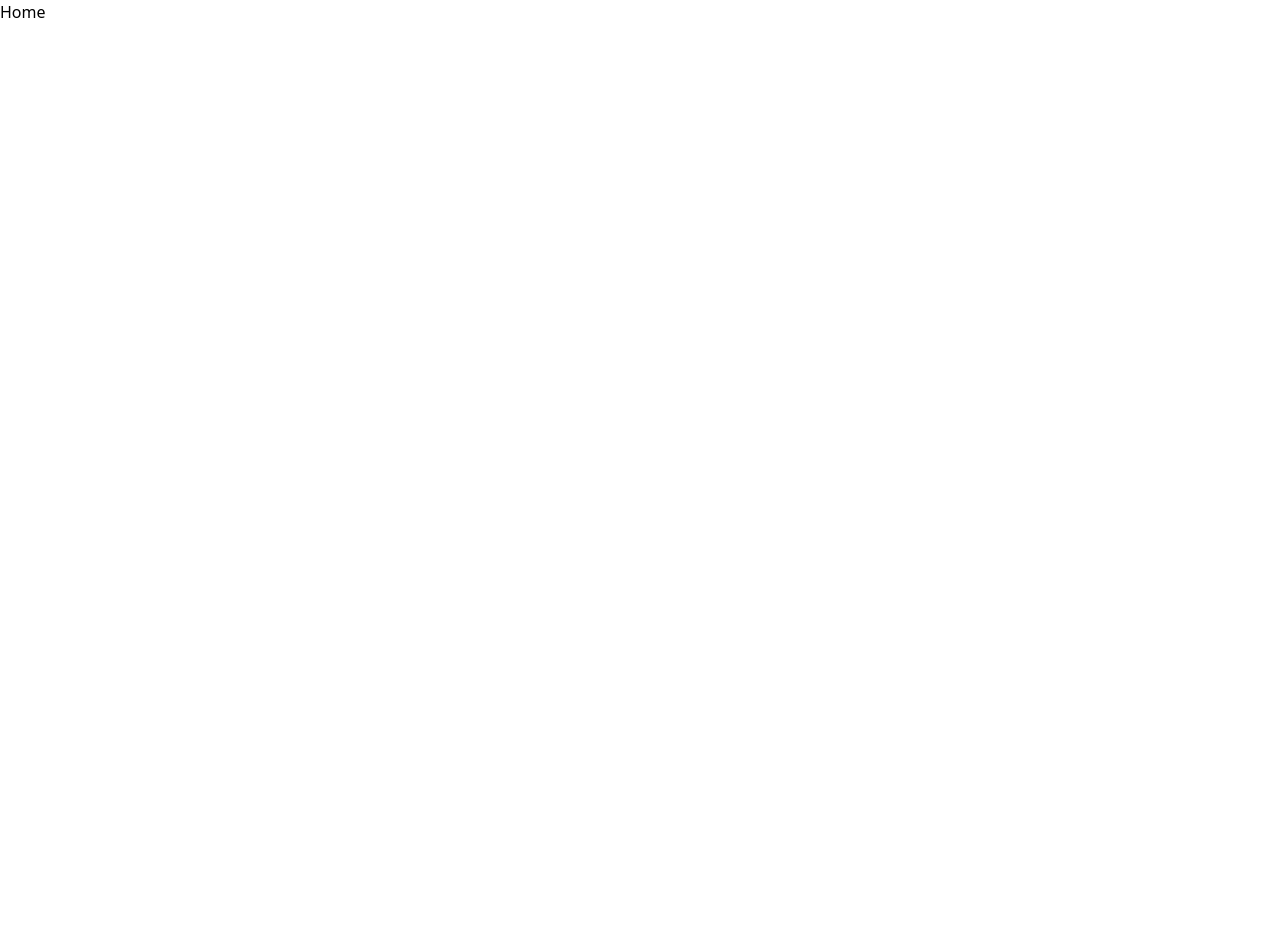
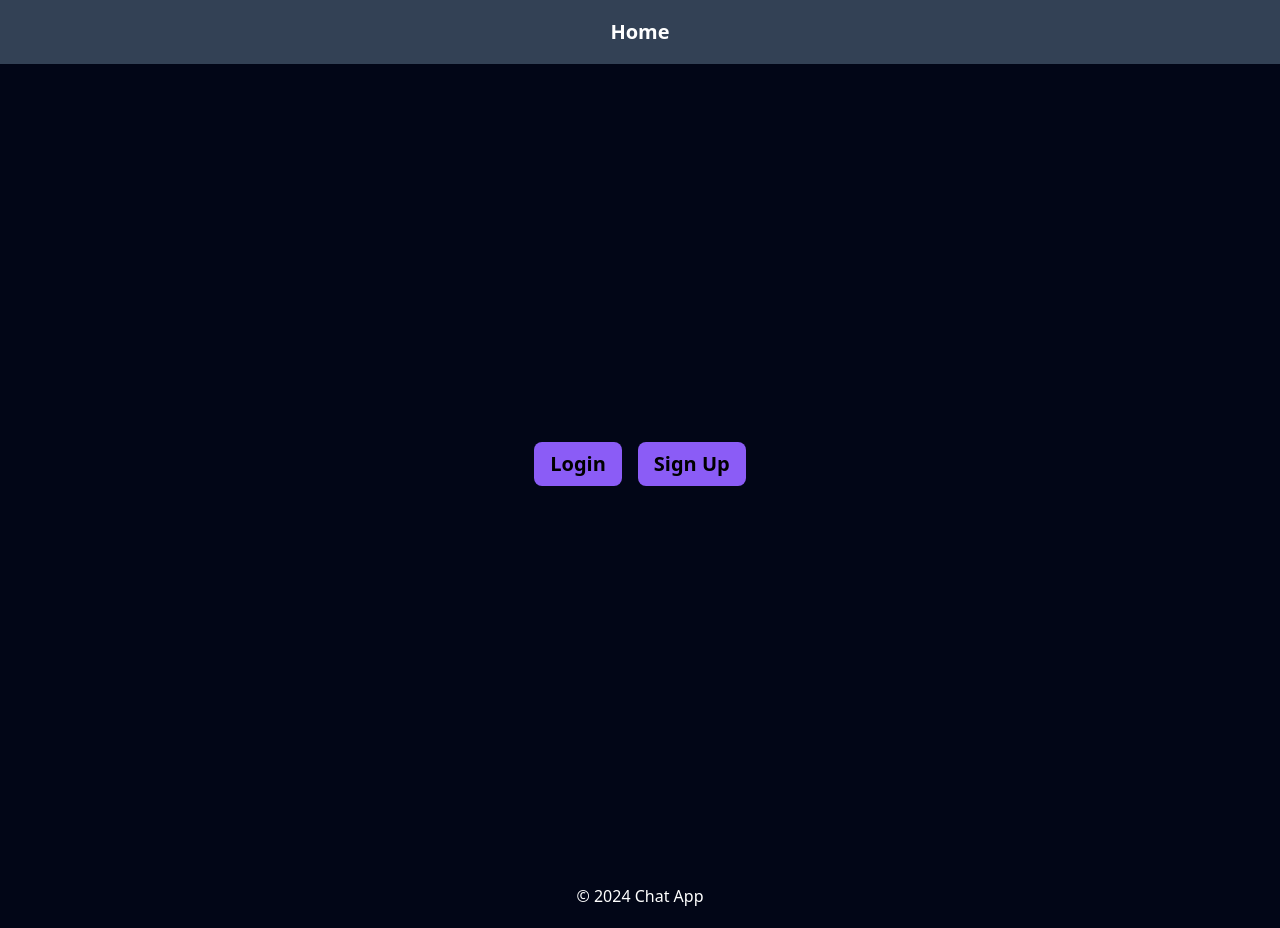
Before and after one commit to SDE-Coding-Wizards/Chat-app, a Next.js app: page / in a window 1280 px wide. Before the commit the page ends 800 px from the top, so only its background shows below. Built offline with nearby package versions, Linux system fonts and the light colour scheme.

Commit message:
Home page, footer and navbar

```diff
--- /dev/null
+++ b/app/components/Footer.tsx
@@ -0,0 +1,7 @@
+export default function Footer() {
+  return (
+    <footer className="flex items-center justify-center h-16 bg-slate-950 text-white">
+      <p>&copy; 2024 Chat App</p>
+    </footer>
+  );
+}
--- /dev/null
+++ b/app/components/Navbar.tsx
@@ -0,0 +1,13 @@
+import Link from "next/link";
+
+export default function Navbar() {
+    return (
+        <nav className="h-16 px-6 bg-slate-700 text-white shadow-md flex items-center justify-center">
+            <div className="items-center justify-between">
+                    <Link href="/" legacyBehavior>
+                        <a className="text-white font-bold text-xl rounded-md hover:bg-violet-600 transition-colors duration-200 px-3 py-2">Home</a>
+                    </Link>
+            </div>
+        </nav>
+    );
+}
--- a/app/layout.tsx
+++ b/app/layout.tsx
@@ -1,5 +1,7 @@
 import type { Metadata } from "next";
 import "./globals.css";
+import Navbar from "../app/components//Navbar";
+import Footer from "./components/Footer";
 
 export const metadata: Metadata = {
   title: "Chat App",
@@ -13,7 +15,15 @@ export default function RootLayout({
 }>) {
   return (
     <html lang="en">
-      <body>{children}</body>
+      <head>
+        <title>Chat App</title>
+        <meta name="description" content="Chat App by SDE Code Wizards" />
+      </head>
+      <body>
+        <Navbar />
+        {children}
+        <Footer />
+        </body>
     </html>
   );
 }
--- a/app/page.tsx
+++ b/app/page.tsx
@@ -1,7 +1,10 @@
 export default function Home() {
   return (
-    <main>
-      <div>Home</div>
+    <main className="flex items-center justify-center min-h-screen bg-slate-950">
+      <div className="flex space-x-4">
+        <button className="px-4 py-2 bg-violet-500 text-black text-xl font-bold rounded-lg">Login</button>
+        <button className="px-4 py-2 bg-violet-500 text-black text-xl font-bold rounded-lg">Sign Up</button>
+      </div>
     </main>
   );
 }
```
